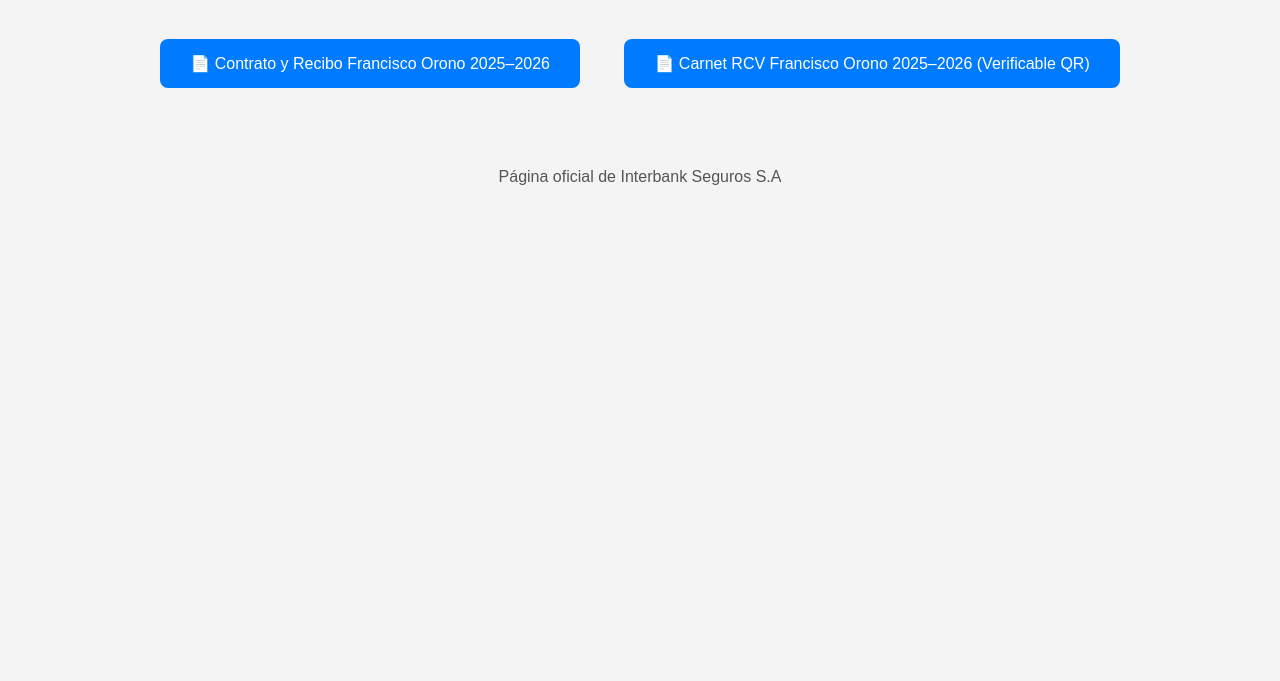
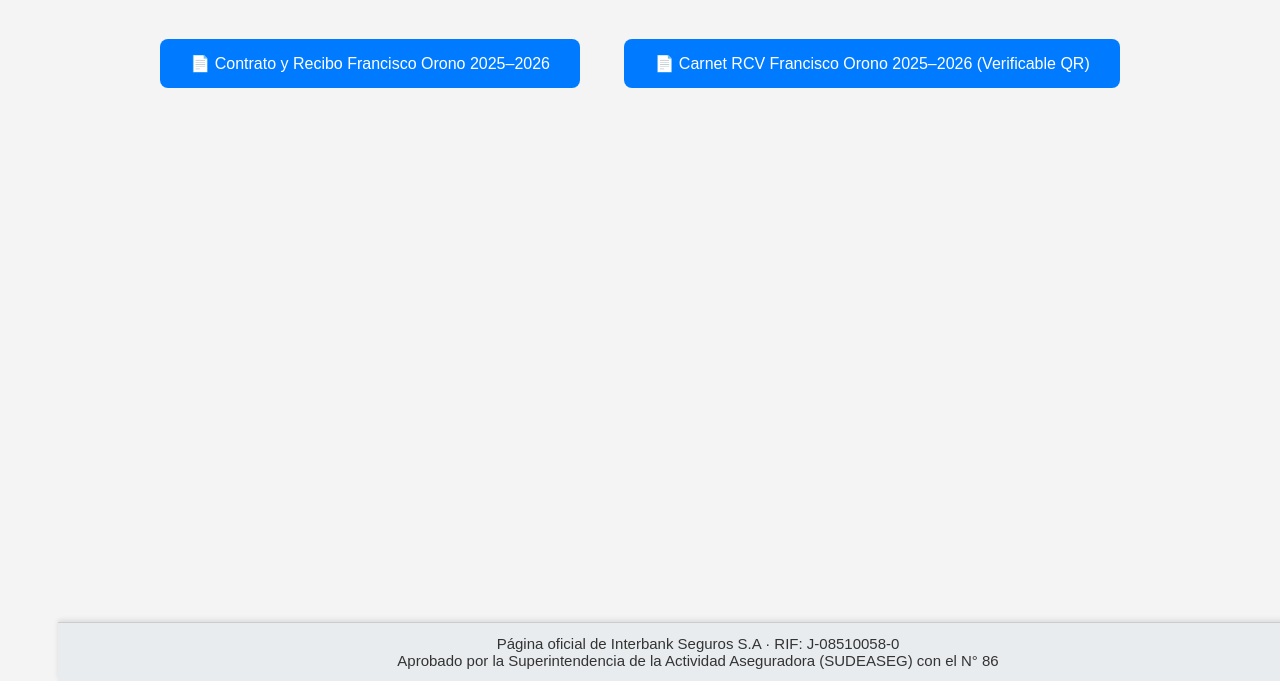
Before and after one commit to INTERBANKSEGUROSRCVONLINE/InterbankSegurosRcvOnline.github.io, a plain HTML site: page index.html in a window 1280 px wide. Shown: the part 119-800 px from the top of the page. Drawn offline with Linux system fonts and the light colour scheme.

Commit message:
Update index.html

```diff
--- a/index.html
+++ b/index.html
@@ -3,12 +3,14 @@
 <head>
   <meta charset="UTF-8">
   <title>Interbank Seguros RCV</title>
+  <meta name="robots" content="noindex, nofollow">
   <style>
     body {
       font-family: Arial, sans-serif;
       background-color: #f4f4f4;
       text-align: center;
       padding: 50px;
+      margin-bottom: 100px; /* espacio para el footer fijo */
     }
     h1 {
       color: #333;
@@ -22,15 +24,22 @@
       text-decoration: none;
       font-size: 16px;
       border-radius: 8px;
-      transition: background-color 0.3s ease;
+      transition: transform 0.2s ease;
     }
     .boton-pdf:hover {
+      transform: scale(1.05);
       background-color: #0056b3;
     }
     .footer {
-      margin-top: 60px;
-      font-size: 16px;
-      color: #555;
+      position: fixed;
+      bottom: 0;
+      width: 100%;
+      background-color: #e9ecef;
+      color: #333;
+      font-size: 15px;
+      padding: 12px 0;
+      border-top: 1px solid #ccc;
+      box-shadow: 0 -2px 5px rgba(0,0,0,0.1);
     }
   </style>
 </head>
@@ -46,7 +55,8 @@
   </a>
 
   <div class="footer">
-    Página oficial de Interbank Seguros S.A
+    Página oficial de Interbank Seguros S.A · RIF: J-08510058-0<br>
+    Aprobado por la Superintendencia de la Actividad Aseguradora (SUDEASEG) con el N° 86
   </div>
 </body>
 </html>
```
